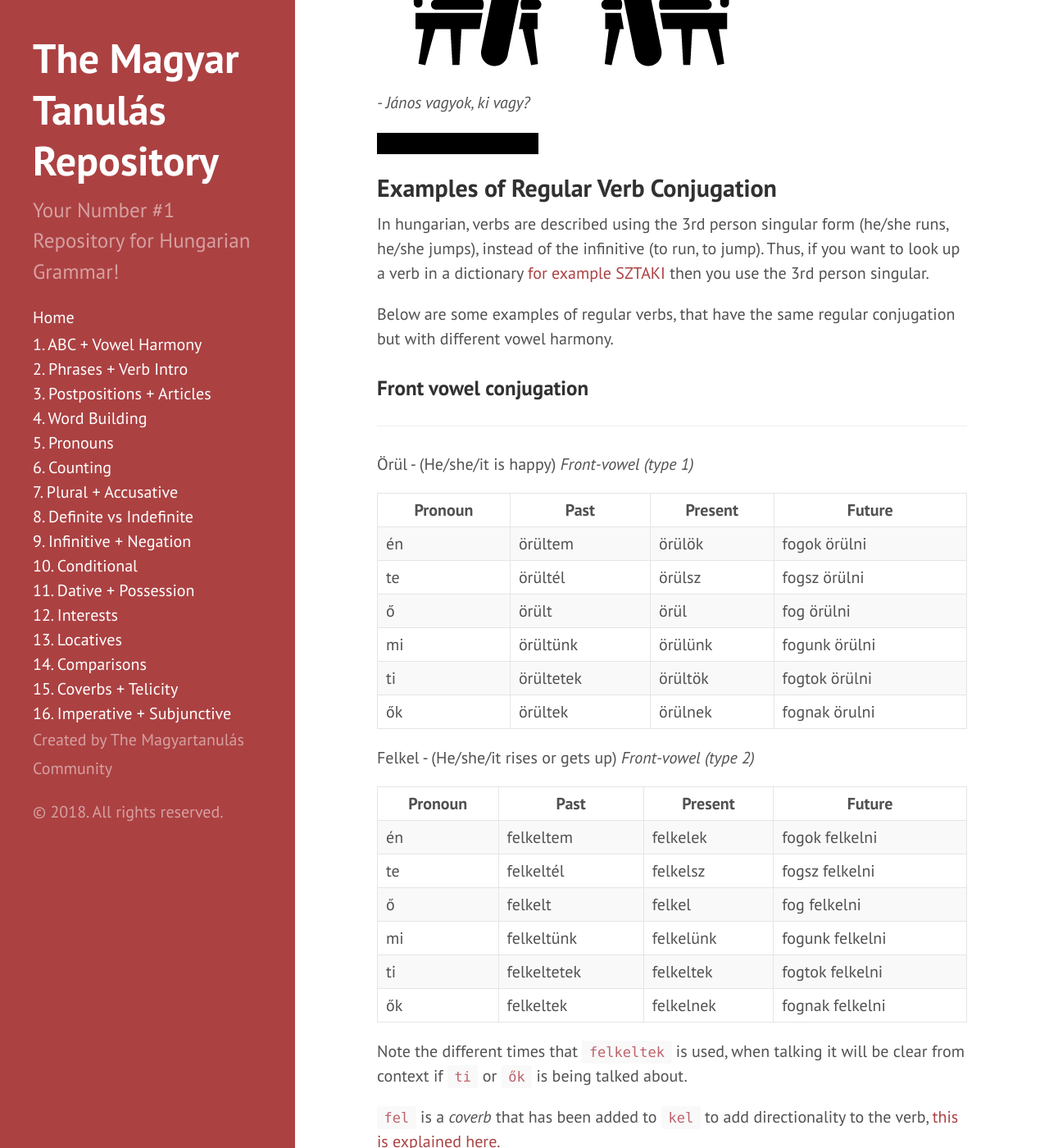
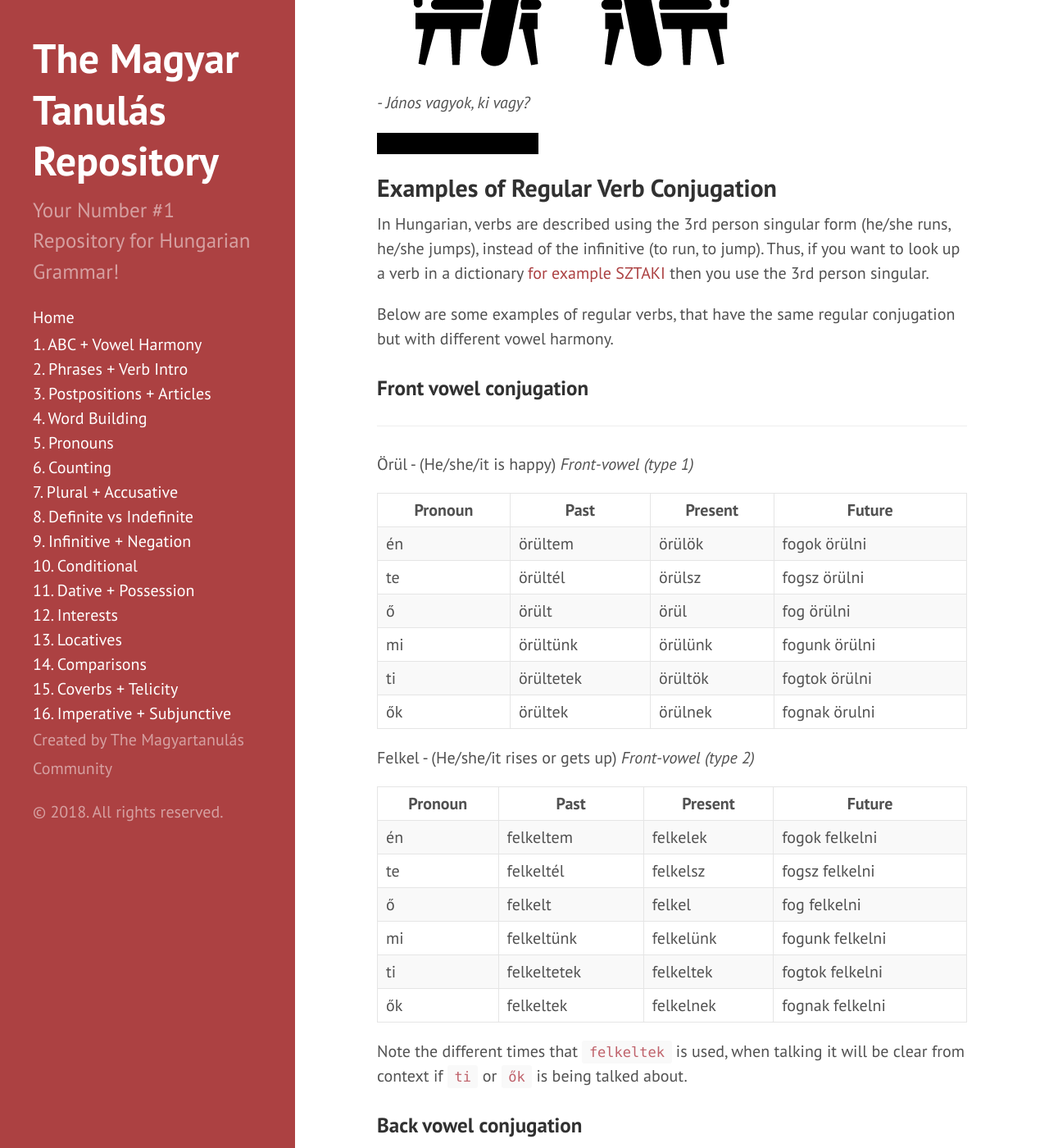
Before and after one commit to Magyartanulas/magyartanulas.github.io, a Jekyll site: the page built from phrases_verb-intro.md, in a window 1280 px wide and 1400 px high, scrolled down 4024 px. Shown: the whole window at 82% size. Built offline with Jekyll 4.4.1, drawn with Linux system fonts in a browser that asks for light colours; Markdown is read by kramdown in place of the engine named in the settings; some of the changed text lies outside the part shown.

Commit message:
Update phrases_verb-intro.md

```diff
--- a/phrases_verb-intro.md
+++ b/phrases_verb-intro.md
@@ -108,7 +108,7 @@ There are two things to notice here:
 
 ## Examples of Regular Verb Conjugation
 
-In hungarian, verbs are described using the 3rd person singular form (he/she runs, he/she jumps),
+In Hungarian, verbs are described using the 3rd person singular form (he/she runs, he/she jumps),
 instead of the infinitive (to run, to jump). Thus, if you want to look up a verb in a dictionary
 [for example SZTAKI](http://szotar.sztaki.hu/english-hungarian) then you use the 3rd person singular.
 
@@ -140,8 +140,6 @@ Felkel - (He/she/it rises or gets up) *Front-vowel (type 2)*
 | ők      | felkeltek   | felkelnek  | fognak felkelni |
 
 Note the different times that `felkeltek` is used, when talking it will be clear from context if `ti` or `ők` is being talked about.
-
-`fel` is a *coverb* that has been added to `kel` to add directionality to the verb, [this is explained here.](https://magyartanulas.github.io/coverbs_telicity)
 
 ### Back vowel conjugation
 ---
```
Also changed, not shown: other parts of phrases_verb-intro.md (+1 -0 lines).
